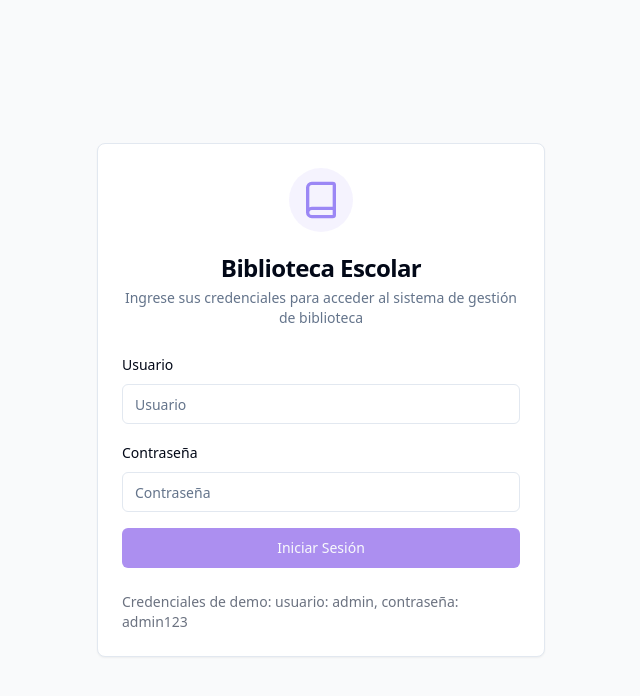
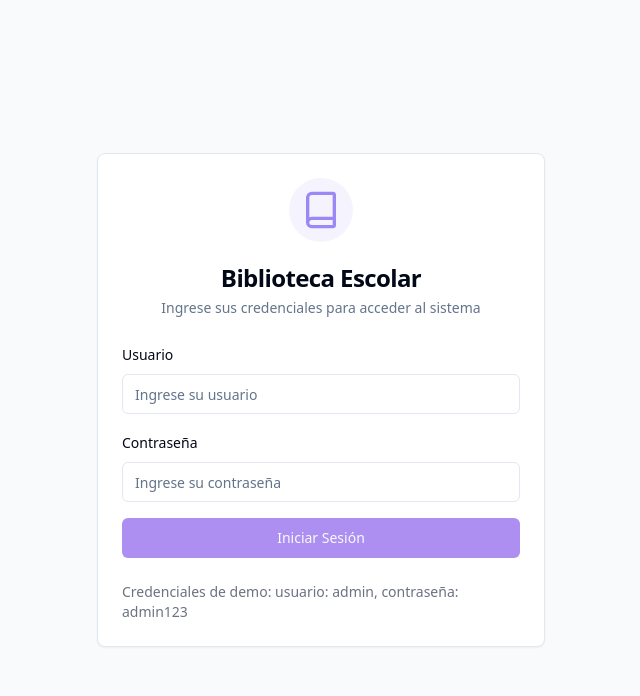
Before and after one commit to ziv-pqsol/code-reader-book-shelf-91, a React (Vite) app: page /login in a window 1280 px wide. Shown: the top 696 px of the page, without its empty margins (319-959 px from the left). Built offline with nearby package versions, Linux system fonts and the light colour scheme.

Commit message:
Refactor: Translate website to Spanish
Translate all text content and ensure functionality.

```diff
--- a/src/pages/LoginPage.tsx
+++ b/src/pages/LoginPage.tsx
@@ -31,7 +31,7 @@ const LoginPage = () => {
           </div>
           <CardTitle className="text-2xl font-bold text-center">Biblioteca Escolar</CardTitle>
           <CardDescription className="text-center">
-            Ingrese sus credenciales para acceder al sistema de gestión de biblioteca
+            Ingrese sus credenciales para acceder al sistema
           </CardDescription>
         </CardHeader>
         <CardContent className="space-y-4">
@@ -40,7 +40,7 @@ const LoginPage = () => {
               <Label htmlFor="username">Usuario</Label>
               <Input
                 id="username"
-                placeholder="Usuario"
+                placeholder="Ingrese su usuario"
                 type="text"
                 value={username}
                 onChange={(e) => setUsername(e.target.value)}
@@ -51,7 +51,7 @@ const LoginPage = () => {
               <Label htmlFor="password">Contraseña</Label>
               <Input
                 id="password"
-                placeholder="Contraseña"
+                placeholder="Ingrese su contraseña"
                 type="password"
                 value={password}
                 onChange={(e) => setPassword(e.target.value)}
--- a/src/pages/StudentsPage.tsx
+++ b/src/pages/StudentsPage.tsx
@@ -26,7 +26,7 @@ const StudentsPage = () => {
       <div className="flex flex-col sm:flex-row sm:justify-between sm:items-center space-y-2 sm:space-y-0">
         <div>
           <h1 className="text-3xl font-bold tracking-tight">Estudiantes</h1>
-          <p className="text-muted-foreground">Gestionar y ver información de estudiantes</p>
+          <p className="text-muted-foreground">Administrar y ver información de estudiantes</p>
         </div>
         <Button className="sm:self-end">
           <UserPlus className="mr-2 h-4 w-4" />
```
